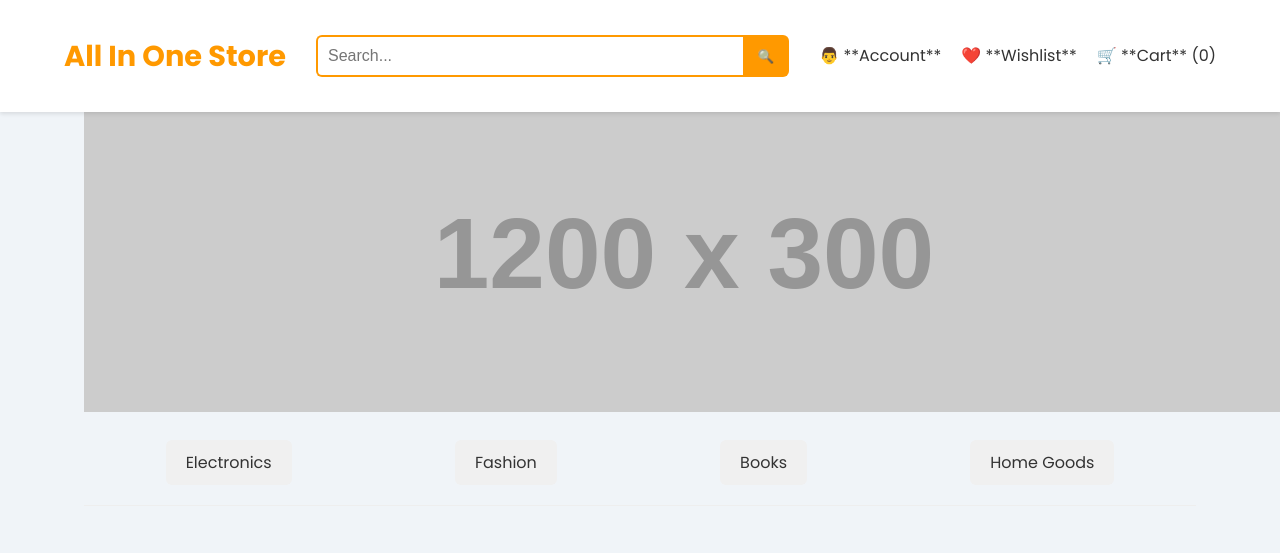
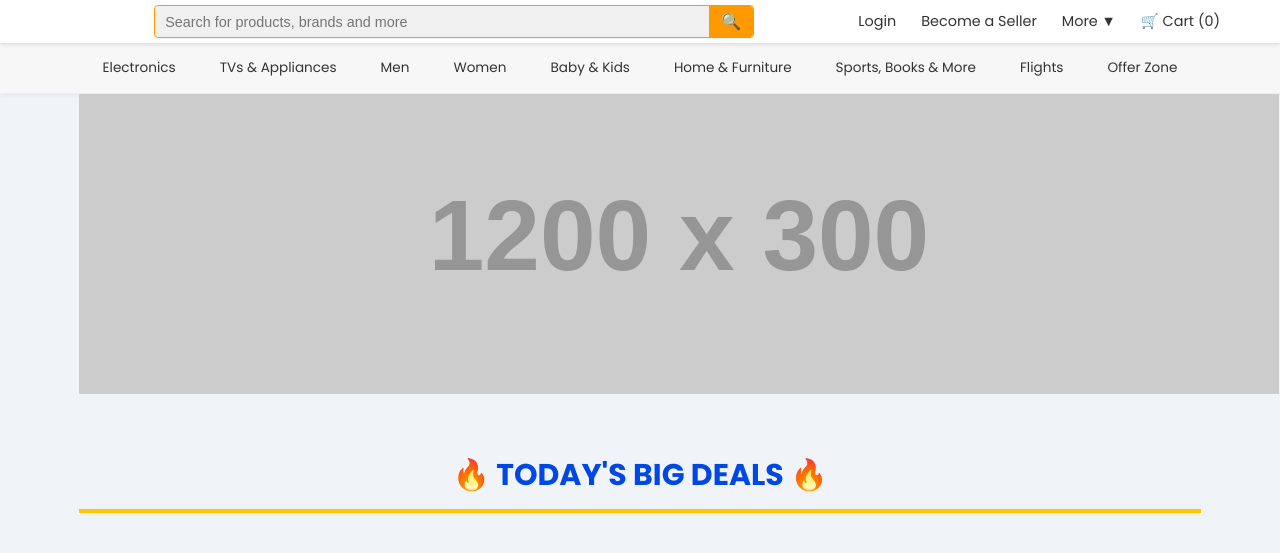
Before and after one commit to I-am-Adarsh07/Adarsh, a plain HTML site: page index.html in a window 1280 px wide. Shown: the top 553 px of the page. Drawn offline with Linux system fonts and the light colour scheme; placeholder pictures from the web are drawn by us.

Commit message:
Update index.html

```diff
--- a/index.html
+++ b/index.html
@@ -9,17 +9,85 @@
 
     <style>
         /* General Layout */
-        .container { max-width: 1200px; margin: 0 auto; padding: 0 20px; }
-        .main-header { background-color: #fff; box-shadow: 0 2px 4px rgba(0,0,0,0.1); }
+        .container { max-width: 1200px; margin: 0 auto; padding: 0 15px; }
+
+        /* 1. MAIN HEADER: Non-Sticky और अब बहुत छोटा */
+        .main-header {
+            background-color: #fff;
+            box-shadow: 0 2px 4px rgba(0,0,0,0.1);
+            z-index: 100;
+            /* ✅ बदलाव: हेडर की ऊँचाई को नियंत्रित करने के लिए */
+            padding: 5px 0; /* टॉप और बॉटम पैडिंग बहुत कम */
+            display: flex; /* यह flexbox रहेगा ताकि कंटेंट सेंटर में रहे */
+            align-items: center; /* वर्टिकल अलाइनमेंट */
+        }
+
+        /* HEADER CONTENT: अब इसमें लोगो नहीं होगा, पैडिंग कम हुई */
         .header-content {
-            display: flex; justify-content: space-between; align-items: center; padding: 15px 0;
+            display: flex;
+            justify-content: space-between;
+            align-items: center;
+            /* ✅ बदलाव: हेडर कंटेंट की पैडिंग कम */
+            padding: 0 15px; /* लेफ्ट/राइट पैडिंग, टॉप/बॉटम पैडिंग `.main-header` से आ रही है */
+            background-color: #fff;
+            color: #333;
+            width: 100%; /* पूरी चौड़ाई ले */
+            max-width: 1200px; /* कंटेनर जितना ही */
+            margin: 0 auto; /* सेंटर में करें */
         }
-        .logo a { font-size: 1.8em; font-weight: 700; color: #ff9900; text-decoration: none; }
-        .search-bar { display: flex; flex-grow: 1; max-width: 500px; margin: 0 30px; }
-        .search-bar input { padding: 10px; border: 2px solid #ff9900; border-right: none; border-radius: 6px 0 0 6px; width: 100%; font-size: 1em; }
-        .search-bar button { padding: 10px 15px; background-color: #ff9900; border: none; border-radius: 0 6px 6px 0; color: white; cursor: pointer; }
 
-        .header-nav { display: flex; align-items: center; gap: 20px; }
+        /* LOGO (TEXT ONLY) - ✅ बदलाव: इसे हटा दिया गया है */
+        .logo {
+            /* display: none; */ /* इसे पूरी तरह से हटाने के लिए */
+            margin-right: 0; /* अगर खाली div रहेगा तो मार्जिन 0 कर दें */
+        }
+        .logo a {
+             /* display: none; */ /* लिंक को भी हटा दें */
+        }
+
+        /* SEARCH BAR: ऊँचाई फिक्स */
+        .search-bar {
+            display: flex;
+            flex-grow: 1;
+            max-width: 600px;
+            margin: 0 30px;
+            background-color: #f0f0f0;
+            border: 1px solid #ff9900;
+            border-radius: 4px;
+            box-shadow: 0 1px 2px rgba(0,0,0,0.05);
+        }
+        .search-bar input {
+            /* ✅ बदलाव: इनपुट की पैडिंग कम करके साइज़ छोटा */
+            padding: 6px 10px; /* पैडिंग कम */
+            border: none;
+            border-radius: 4px 0 0 4px;
+            width: 100%;
+            font-size: 0.9em; /* फॉन्ट साइज़ छोटा */
+            outline: none;
+            color: #333;
+            background-color: #f0f0f0;
+        }
+        .search-bar button {
+            /* ✅ बदलाव: बटन की पैडिंग कम करके साइज़ छोटा */
+            padding: 6px 12px; /* पैडिंग कम */
+            background-color: #ff9900;
+            border: none;
+            border-radius: 0 4px 4px 0;
+            color: white;
+            cursor: pointer;
+            font-size: 1em; /* फॉन्ट साइज़ छोटा */
+            transition: background-color 0.2s;
+        }
+        .search-bar button:hover {
+            background-color: #e68a00;
+        }
+
+        /* HEADER NAVIGATION (Dark Text) */
+        .header-nav {
+            display: flex;
+            align-items: center;
+            gap: 15px; /* गैप कम */
+        }
         .header-nav a {
             text-decoration: none;
             color: #333;
@@ -28,11 +96,43 @@
             align-items: center;
             gap: 5px;
             transition: color 0.2s;
+            font-size: 0.9em; /* फॉन्ट साइज़ छोटा */
+            padding: 3px 5px; /* पैडिंग कम */
         }
-        .header-nav a:hover { color: #ff9900; }
-        .cart-icon { color: #333; font-weight: 600; }
+        .header-nav a:hover {
+            color: #ff9900;
+        }
+        .cart-icon {
+            color: #333;
+            font-weight: 600;
+        }
 
-        /* Product Grid Styles (Kept for completeness) */
+        /* TOP CATEGORIES: अब यह सामान्य फ्लो में है और स्लाइड करेगा */
+        .top-categories {
+            display: flex;
+            justify-content: center;
+            /* ✅ बदलाव: कैटेगरी बार की पैडिंग कम */
+            padding: 8px 0; /* पैडिंग कम */
+            background-color: #f7f7f7;
+            border-bottom: 1px solid #eee;
+            box-shadow: 0 2px 4px rgba(0,0,0,0.05);
+            gap: 20px; /* गैप कम */
+        }
+        .category-item {
+            background: none;
+            /* ✅ बदलाव: कैटेगरी आइटम की पैडिंग कम */
+            padding: 6px 12px;
+            text-decoration: none;
+            color: #333;
+            font-weight: 500;
+            font-size: 0.85em; /* फॉन्ट साइज़ और छोटा */
+            transition: color 0.2s;
+            position: relative;
+        }
+        .category-item:hover {
+            color: #ff9900;
+        }
+        /* Product Grid Styles (No Change) */
         .product-grid { display: grid; grid-template-columns: repeat(auto-fit, minmax(280px, 1fr)); gap: 30px; padding: 40px 0; }
         .product-card {
             background: #fff; border: 1px solid #e0e0e0; border-radius: 8px; overflow: hidden;
@@ -53,7 +153,7 @@
         .product-rating { color: #ffc107; font-size: 1em; margin-bottom: 10px; }
         .rating-value { color: #555; margin-left: 5px; font-size: 0.9em; }
 
-        /* Custom Toast Notification Styles */
+        /* Custom Toast Notification Styles (No Change) */
         #customToast {
             visibility: hidden; position: fixed; bottom: 30px; left: 50%; transform: translateX(-50%);
             z-index: 1000; min-width: 250px; background-color: #333; color: #fff; text-align: center;
@@ -62,9 +162,7 @@
         }
         #customToast.show { visibility: visible; opacity: 1; }
 
-        /* Additional basic category/footer styles for layout visibility */
-        .top-categories { display: flex; justify-content: space-around; padding: 20px 0; border-bottom: 1px solid #eee; }
-        .category-item { background: #f0f0f0; padding: 10px 20px; border-radius: 6px; text-decoration: none; color: #333; }
+        /* Additional basic category/footer styles for layout visibility (No Change) */
         .main-footer { text-align: center; padding: 20px; background-color: #333; color: white; margin-top: 40px; }
     </style>
 </head>
@@ -73,39 +171,47 @@
     <header class="main-header">
         <div class="header-content container">
             <div class="logo">
-                <a href="index.html">All In One Store</a>
-            </div>
+                </div>
             <div class="search-bar">
-                <input type="text" placeholder="Search...">
+                <input type="text" placeholder="Search for products, brands and more">
                 <button>🔍</button>
             </div>
             <nav class="header-nav">
-                <a href="account.html">👨 **Account**</a>
-                <a href="#">❤️ **Wishlist**</a>
-                <a href="cart.html" class="cart-icon">🛒 **Cart** (0)</a>
+                <a href="account.html">Login</a>
+                <a href="#">Become a Seller</a>
+                <a href="#">More ▼</a>
+                <a href="cart.html" class="cart-icon">🛒 Cart (0)</a>
             </nav>
         </div>
     </header>
+
+    <section class="top-categories">
+        <div class="container" style="display: flex; justify-content: center; gap: 20px;">
+            <a href="electronic.html" class="category-item">Electronics</a>
+            <a href="fashion.html" class="category-item">TVs & Appliances</a>
+            <a href="books.html" class="category-item">Men</a>
+            <a href="home.html" class="category-item">Women</a>
+            <a href="#" class="category-item">Baby & Kids</a>
+            <a href="#" class="category-item">Home & Furniture</a>
+            <a href="#" class="category-item">Sports, Books & More</a>
+            <a href="#" class="category-item">Flights</a>
+            <a href="#" class="category-item">Offer Zone</a>
+        </div>
+    </section>
 
     <main class="container">
         <div class="hero-slider">
             <img src="https://via.placeholder.com/1200x300?text=Big+Savings+Banner" alt="Big Deals" class="full-width-banner">
         </div>
 
-        <section class="top-categories">
-            <a href="electronic.html" class="category-item">Electronics</a>
-            <a href="fashion.html" class="category-item">Fashion</a>
-            <a href="books.html" class="category-item">Books</a>
-            <a href="home.html" class="category-item">Home Goods</a>
-        </section>
 
         <h2>🔥 Today's Big Deals 🔥</h2>
         <div class="product-grid" id="featured-products">
-            </div>
+        </div>
 
         <h2 class="section-title">✨ Electronics Top Deals</h2>
         <div class="product-grid" id="electronic-products">
-            </div>
+        </div>
     </main>
 
     <footer class="main-footer">
@@ -115,7 +221,7 @@
     <div id="customToast"></div>
 
     <script>
-        // --- 1. PRODUCT DATABASE ---
+        // --- 1. PRODUCT DATABASE (No Change) ---
         const productDatabase = {
             '1': {
                 title: 'Smartwatch Model X', price: 9999, oldPrice: '₹ 19,999',
@@ -182,46 +288,53 @@
                 title: 'Wireless Earbuds', price: 2999, oldPrice: '₹ 3,999',
                 image: 'https://media-ik.croma.com/prod/https://media.tatacroma.com/Croma%20Assets/Entertainment/Wireless%20Earbuds/Images/272743_wpivml.png?tr=w-640',
                 category: 'Electronics', discount: '-25% OFF', rating: 4.9,
-                images: new Array(4).fill('https://media-ik.croma.com/prod/https://media.tatacroma.com/Croma%20Assets/Entertainment/Wireless%20Earbuds/Images/272743_wpivml.png?tr=w-640'),
+                images: new Array(4).fill('https://media-ik.croma.com/prod/https://media.tatacroma.com/Croma%20Assets/Entertainment/Entertainment/Wireless%20Earbuds/Images/272743_wpivml.png?tr=w-640'),
                 description: "True wireless earbuds with superior sound quality and comfortable fit."
             }
         };
 
-        // --- 2. CORE FUNCTIONS ---
-
-        // NOTE: showToast function is defined globally in security.js now.
-        // It is kept here temporarily for local testing, but should ideally be removed
-        // to rely only on the one in security.js to avoid errors.
-        function showToast(message) {
-            const toast = document.getElementById("customToast");
-            if (!toast) return;
-            toast.textContent = message;
-            toast.className = "show";
-            setTimeout(function(){ toast.className = toast.className.replace("show", ""); }, 3000);
-        }
+        // --- 2. CORE FUNCTIONS (No Change) ---
 
         function updateHeaderCartCount() {
             const cartItems = JSON.parse(localStorage.getItem('cart') || '[]');
             const totalItems = cartItems.reduce((sum, item) => sum + item.quantity, 0);
             const cartIcon = document.querySelector('.cart-icon');
             if(cartIcon) {
-                cartIcon.innerHTML = `🛒 **Cart** (${totalItems})`;
+                cartIcon.innerHTML = `🛒 Cart (${totalItems})`;
             }
+        }
+
+        function buyNowRedirect(productId) {
+            const productDetails = productDatabase[productId];
+            let buyNowItem = [{ id: productId, quantity: 1, title: productDetails.title, price: productDetails.price }];
+            localStorage.setItem('buyNowItem', JSON.stringify(buyNowItem));
+
+            localStorage.removeItem('cart');
+
+            if (typeof showToast !== 'undefined') {
+                 showToast("🛍️ Proceeding to checkout...");
+            }
+
+            setTimeout(() => {
+                window.location.href = 'checkout.html';
+            }, 100);
         }
 
         function addToCart(productId) {
              let cart = JSON.parse(localStorage.getItem('cart') || '[]');
              const existingItemIndex = cart.findIndex(item => item.id === productId);
+             const productDetails = productDatabase[productId];
 
              if (existingItemIndex > -1) {
                  cart[existingItemIndex].quantity += 1;
+                 if (typeof showToast !== 'undefined') showToast(`✅ Added one more: ${productDetails.title.substring(0, 30)}...`);
              } else {
-                 cart.push({ id: productId, quantity: 1 });
+                 cart.push({ id: productId, quantity: 1, title: productDetails.title, price: productDetails.price });
+                 if (typeof showToast !== 'undefined') showToast(`🛒 ${productDetails.title.substring(0, 30)}... added to cart!`);
              }
 
              localStorage.setItem('cart', JSON.stringify(cart));
              updateHeaderCartCount();
-             showToast("✅ Added to Cart!");
         }
 
         function getStars(rating) {
@@ -232,13 +345,11 @@
             return fullStars + halfStar + emptyStars;
         }
 
-        // --- 3. DYNAMIC RENDERING LOGIC ---
+        // --- 3. DYNAMIC RENDERING LOGIC (No Change) ---
 
         function createProductCardHTML(id, product) {
             const starsHTML = getStars(product.rating || 4.0);
 
-            // Note: The product card is now a div containing the Buy/Add buttons,
-            // and the image/details link to the product.html page.
             return `
                 <div class="product-card" data-product-id="${id}">
                     <a href="product.html?id=${id}" style="text-decoration: none; color: inherit;">
@@ -260,12 +371,12 @@
                     </a>
                     <div class="product-actions" style="padding: 10px; display: flex; gap: 10px;">
                         <button class="buy-now-btn"
-                                onclick="window.location.href='checkout.html?product_id=${id}&quantity=1';"
+                                onclick="buyNowRedirect('${id}')"
                                 style="flex: 1; padding: 10px; background-color: #28a745; color: white; border: none; border-radius: 4px; cursor: pointer; font-weight: bold;">
                                 Buy Now
                         </button>
                         <button class="add-to-cart-btn"
-                                onclick="addToCart('${id}');"
+                                onclick="addToCart('${id}')"
                                 style="flex: 1; padding: 10px; background-color: #ff9900; color: white; border: none; border-radius: 4px; cursor: pointer; font-weight: bold;">
                                 Add To Cart
                         </button>
@@ -297,7 +408,7 @@
             }
         }
 
-        // --- 4. INITIALIZATION ---
+        // --- 4. INITIALIZATION (No Change) ---
         document.addEventListener('DOMContentLoaded', function() {
             renderProducts('featured-products', null, 6);
             renderProducts('electronic-products', 'Electronics');
@@ -307,4 +418,4 @@
 
     <script src="security.js"></script>
 </body>
-</html>
+</html >
```
